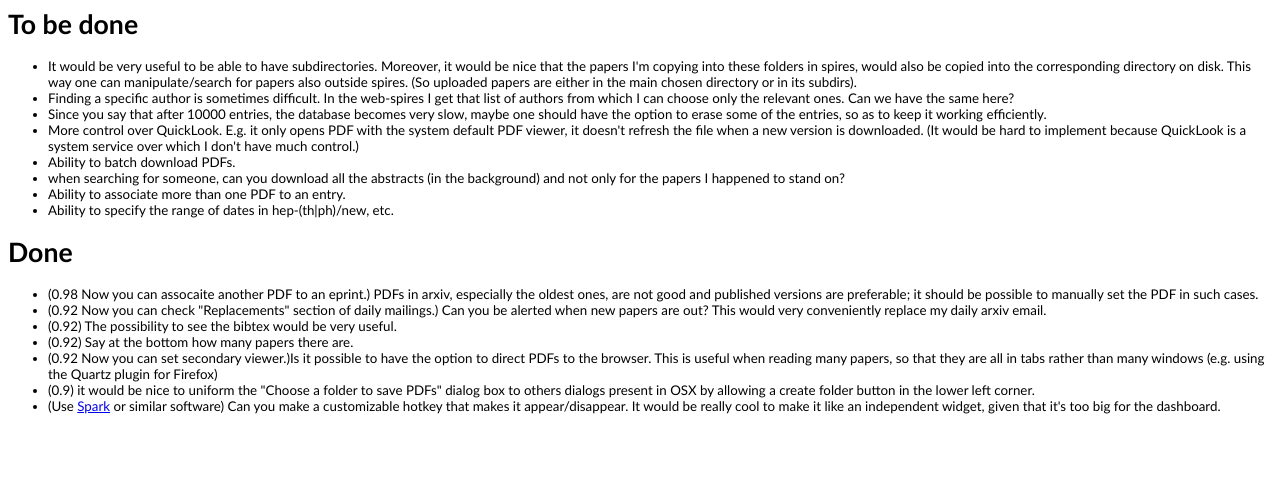
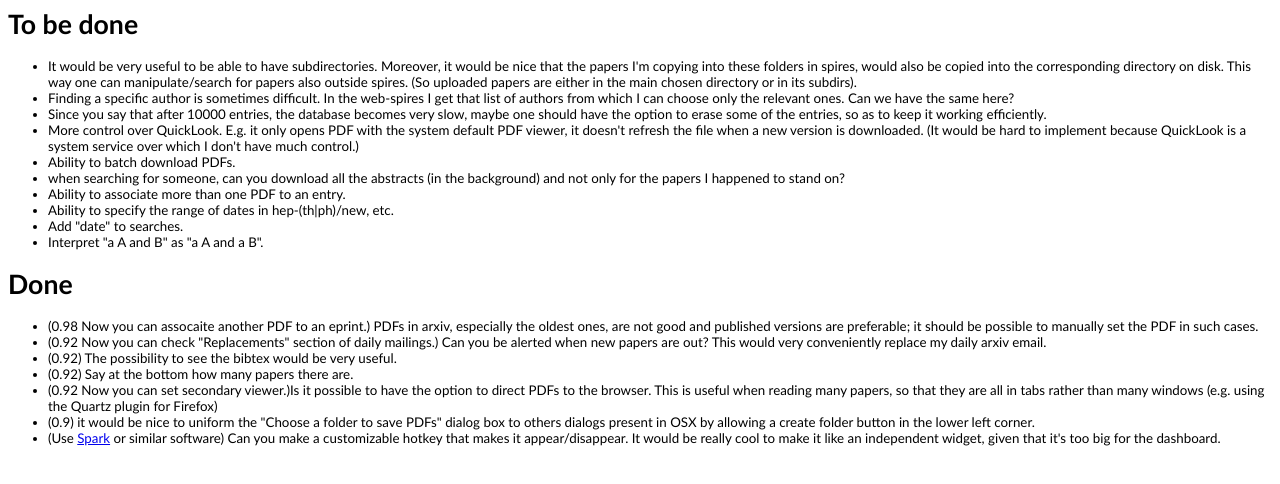
Before and after one commit to yujitach/inspire, a plain HTML site: page Requests.html in a window 1280 px wide. Drawn offline with Linux system fonts and the light colour scheme.

Commit message:
ver 0.982

```diff
--- a/Requests.html
+++ b/Requests.html
@@ -20,6 +20,8 @@ body{
 		<li>when searching for someone, can you download all the abstracts (in the background) and not only for the papers  I happened to stand on?</li>
 		<li>Ability to associate more than one PDF to an entry.</li>
 		<li>Ability to specify the range of dates in hep-(th|ph)/new, etc.</li>
+		<li>Add "date" to searches.</li>
+		<li>Interpret "a A and B" as "a A and a B".</li>
 	</ul>
 	<h1>Done</h1>
 	<ul>
```
Also changed, not shown: template.html (+0 -1 lines), 14 other files.
